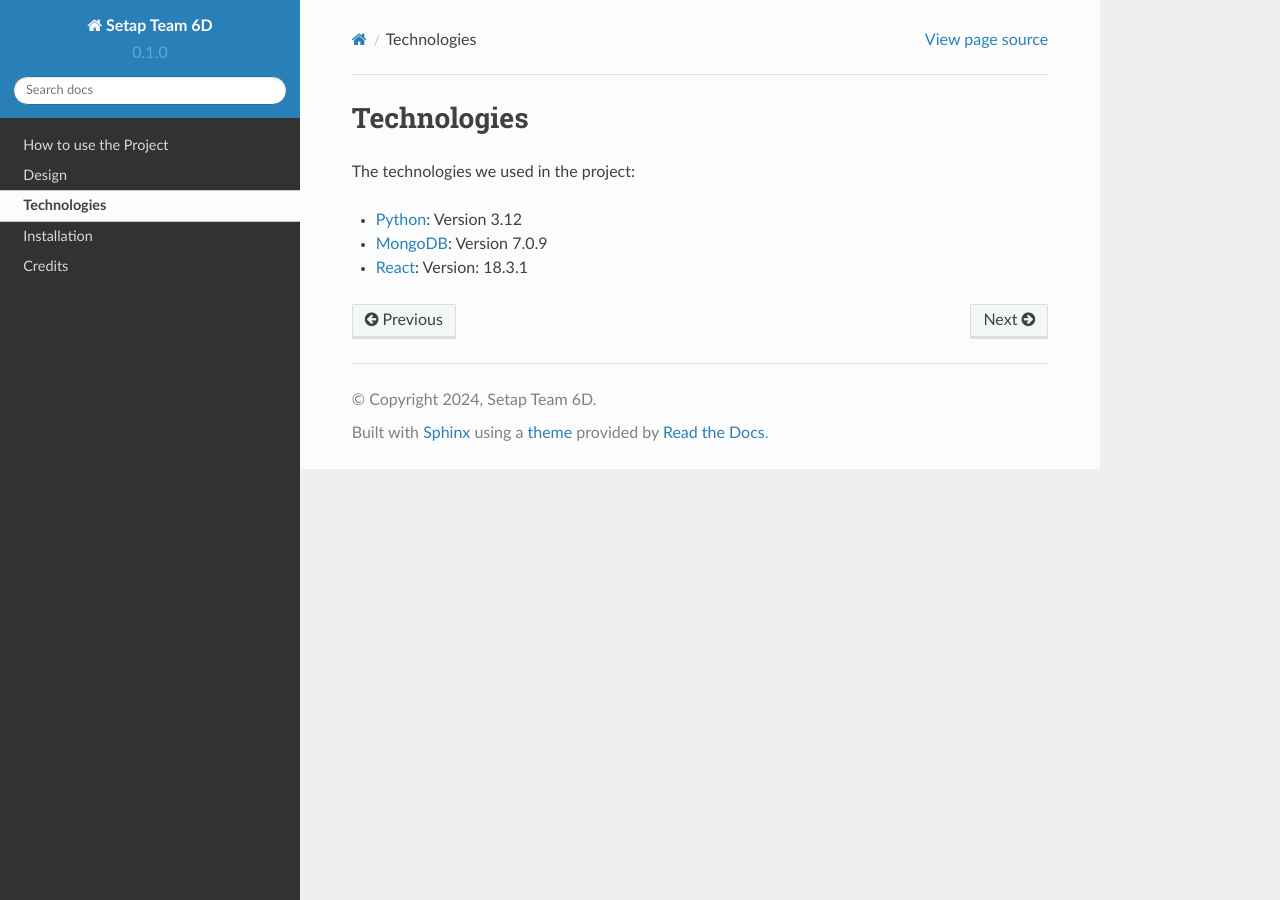
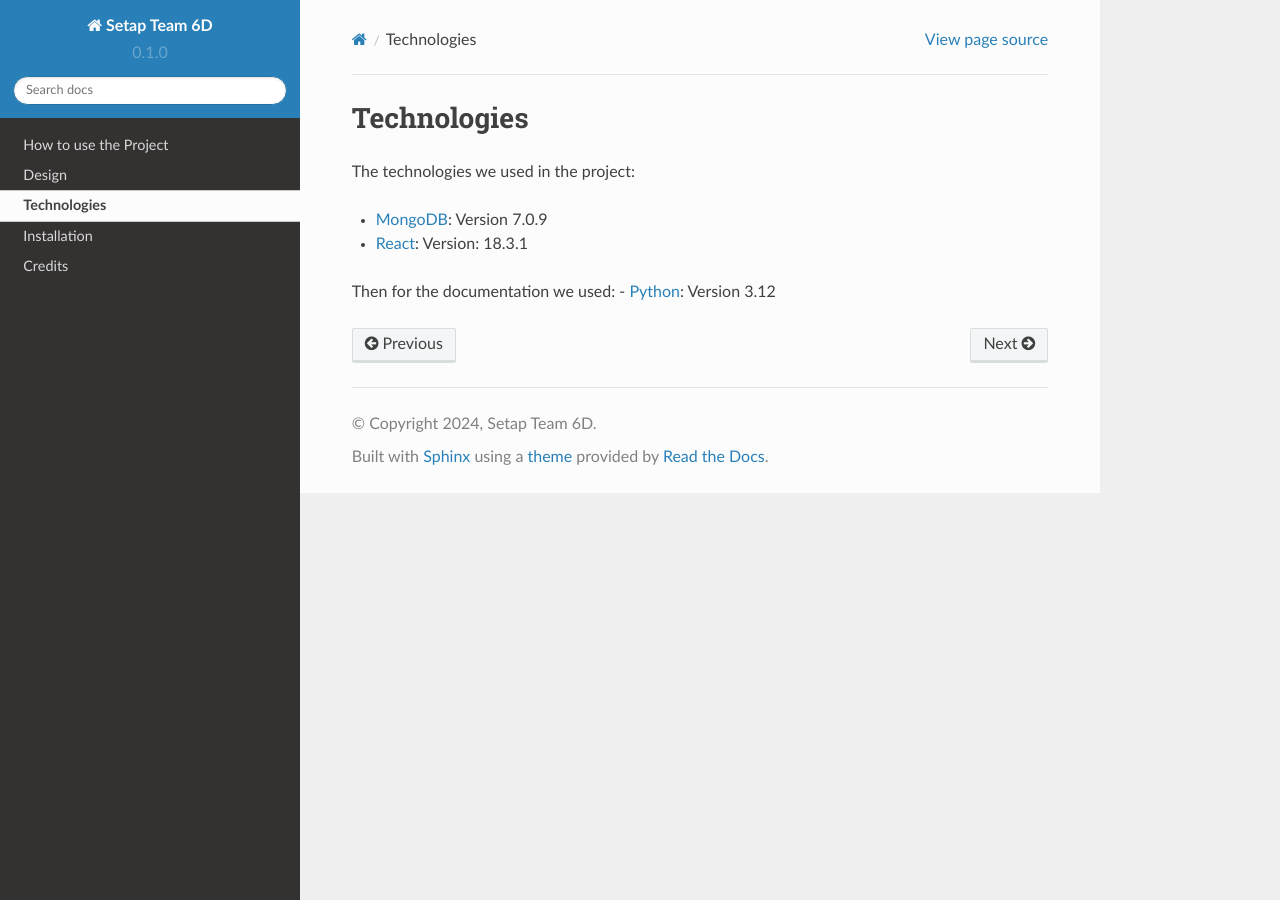
Before and after one commit to Teamwork-6D/teamwork-client, a Sphinx documentation site: the page built from docs/source/technologies.rst, in a window 1280 px wide. Built offline with Sphinx 7.4.7 and the Read the Docs theme 2.0.0, drawn with Linux system fonts in a browser that asks for light colours.

Commit message:
Update technologies.rst

```diff
--- a/docs/source/technologies.rst
+++ b/docs/source/technologies.rst
@@ -4,6 +4,9 @@ Technologies
 
 The technologies we used in the project:
 
-- `Python <https://docs.python.org/3/>`_: Version 3.12
 - `MongoDB <https://www.mongodb.com/community/>`_: Version 7.0.9
 - `React <https://react.dev/community>`_: Version: 18.3.1
+
+
+Then for the documentation we used:
+- `Python <https://docs.python.org/3/>`_: Version 3.12
```
